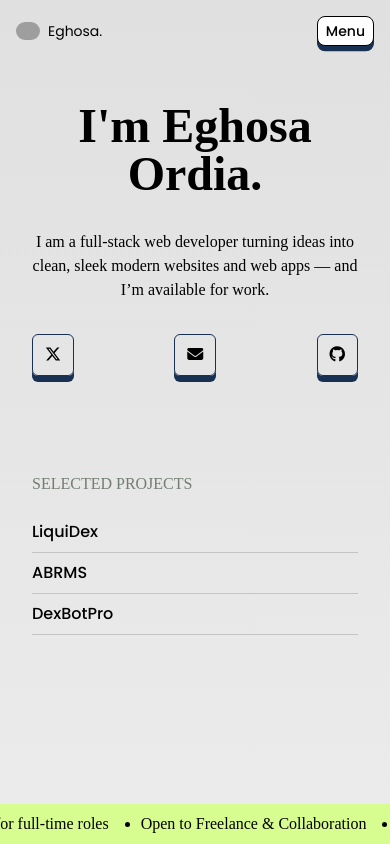
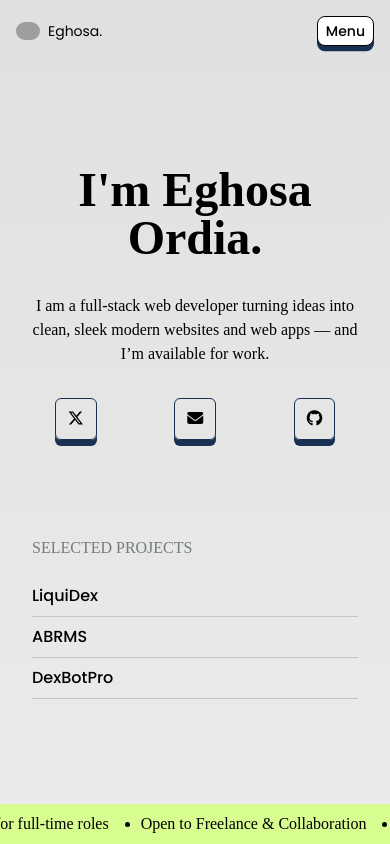
Before and after one commit to Hardy101/Eghosa, a React (Vite) app: page / in a window 390 px wide. Shown: the top 844 px of the page. Built offline with nearby package versions, Linux system fonts and the light colour scheme; grey boxes are pictures that could not be loaded; a web font is replaced by a local one.

Commit message:
feat: enhance hero component layout and spacing for improved readability

```diff
--- a/src/components/hero.tsx
+++ b/src/components/hero.tsx
@@ -25,15 +25,15 @@ const Hero: React.FC = () => {
 
   return (
     <section className="relative min-h-screen font-proxima flex flex-col md:flex-row gap-24 px-8 md:px-16 py-10">
-      <div className="text-center md:text-left md:w-3/5 grid gap-8 md:mt-10">
-        <h1 className="text-5xl md:text-8xl font-bold my-auto">
+      <div className="text-center md:text-left md:w-3/5 flex flex-col gap-8 mt-16 md:mt-0">
+        <h1 className="text-5xl md:text-8xl font-bold">
           I'm Eghosa Ordia.
         </h1>
-        <p className="md:text-xl my-auto">
+        <p className="md:text-xl">
           I am a full-stack web developer turning ideas into clean, sleek modern
           websites and web apps — and I’m available for work.
         </p>
-        <p className="text-md flex justify-between md:justify-normal gap-8">
+        <p className="text-md flex justify-around md:justify-normal gap-8">
           {sm_links.map(({ icon, path }, index) => (
             <a
               key={index}
```
